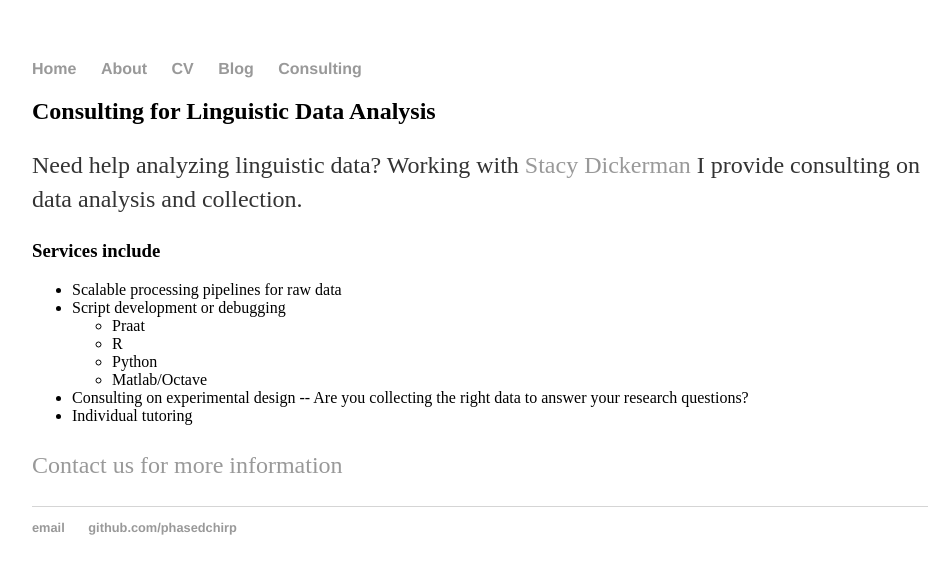
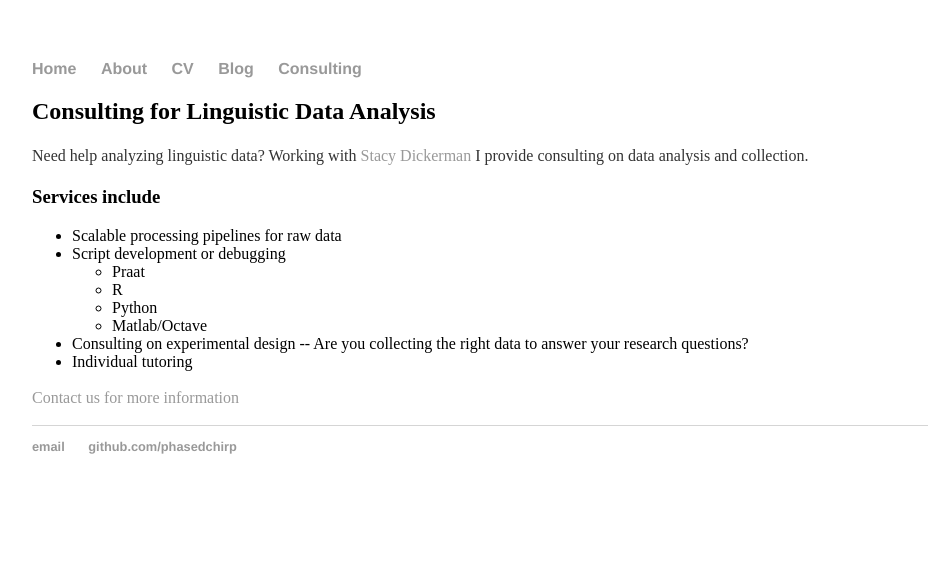
Before and after one commit to phasedchirp/phasedchirp.github.io, a Jekyll site: the page built from consulting.html, in a window 1280 px wide. Shown: the top 574 px of the page, without its empty margins (160-1110 px from the left). Built offline with Jekyll 4.4.1, drawn with Linux system fonts in a browser that asks for light colours.

Commit message:
Update main.css

```diff
--- a/css/main.css
+++ b/css/main.css
@@ -24,7 +24,7 @@ h1 {
     font-family:'Helvetica', 'Arial', 'Sans-Serif';
 }
 p {
-    font-size: 1.5em;
+    font-size: 1em;
     line-height: 1.4em;
     color: #333;
 }
@@ -35,7 +35,7 @@ footer {
 
 ul.posts {
     margin: 20px auto 40px;
-    font-size: 1.5em;
+    font-size: 1em;
 }
 
 ul.posts li {
```
